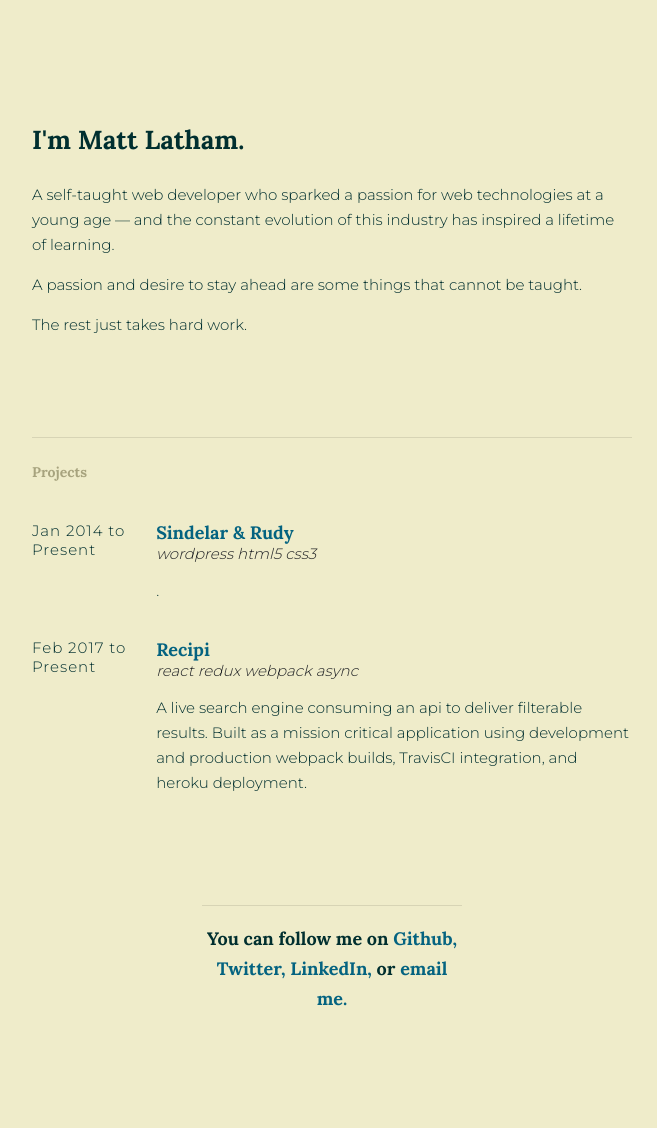
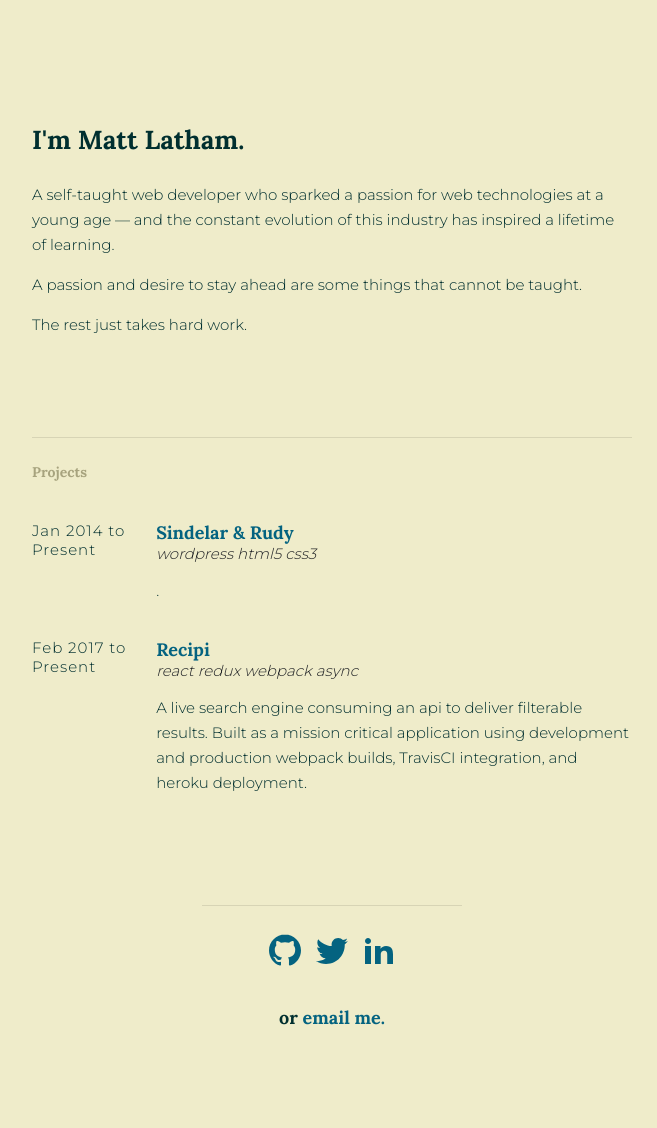
Before and after one commit to notafunction/portfolio, a Jekyll site: the page built from index.html, in a window 1280 px wide. Shown: the whole page, without its empty margins (308-965 px from the left). Built offline with Jekyll 4.4.1, drawn with Linux system fonts in a browser that asks for light colours; nearby versions of some CDN libraries.

Commit message:
Social icons

```diff
--- a/_includes/index/footer.html
+++ b/_includes/index/footer.html
@@ -1,10 +1,10 @@
 <section class="footer">
   <p>
-    You can follow me on
-    <a href="{{ site.data.social.github.link }}">Github,</a>
-    <a href="{{ site.data.social.twitter.link }}">Twitter,</a>
-    <a href="{{ site.data.social.linkedin.link }}">LinkedIn,</a>
-    or
-    <a href="mailto:{{ site.data.global.email }}">email me.</a>
+    <a href="{{ site.data.social.github.link }}"><svg class="icon icon-social icon-github"><use xlink:href="#icon-github"></use></svg></a>
+    <a href="{{ site.data.social.twitter.link }}"><svg class="icon icon-social icon-twitter"><use xlink:href="#icon-twitter"></use></svg></a>
+    <a href="{{ site.data.social.linkedin.link }}"><svg class="icon icon-social icon-linkedin"><use xlink:href="#icon-linkedin"></use></svg></a>
+  </p>
+  <p>
+    or <a href="mailto:{{ site.data.global.email }}">email me.</a>
   </p>
 </section>
--- a/_includes/layouts/header.html
+++ b/_includes/layouts/header.html
@@ -1 +1,22 @@
-<!-- layouts/header.html -->
+<svg style="position: absolute; width: 0; height: 0; overflow: hidden" version="1.1" xmlns="http://www.w3.org/2000/svg" xmlns:xlink="http://www.w3.org/1999/xlink">
+  <defs>
+    <symbol id="icon-arrow" viewBox="0 0 64 64">
+      <title>arrow</title>
+      <path d="M38.828 54.828l20-20c1.562-1.562 1.562-4.095 0-5.657l-20-20c-1.562-1.562-4.095-1.562-5.657 0s-1.562 4.095 0 5.657l13.172 13.172h-38.343c-2.209 0-4 1.791-4 4s1.791 4 4 4h38.343l-13.172 13.172c-0.781 0.781-1.172 1.805-1.172 2.828s0.391 2.047 1.172 2.828c1.562 1.562 4.095 1.562 5.657 0z"></path>
+    </symbol>
+    <symbol id="icon-twitter" viewBox="0 0 64 64">
+      <title>twitter</title>
+      <path d="M64 14.15c-2.35 1.050-4.888 1.75-7.538 2.062 2.712-1.625 4.788-4.2 5.775-7.262-2.538 1.5-5.35 2.6-8.337 3.188-2.4-2.55-5.813-4.138-9.587-4.138-7.25 0-13.125 5.875-13.125 13.125 0 1.025 0.113 2.025 0.337 2.988-10.913-0.55-20.587-5.775-27.063-13.725-1.125 1.938-1.775 4.2-1.775 6.6 0 4.55 2.312 8.575 5.838 10.925-2.15-0.063-4.175-0.663-5.95-1.637 0 0.050 0 0.113 0 0.163 0 6.363 4.525 11.675 10.537 12.875-1.1 0.3-2.262 0.462-3.463 0.462-0.85 0-1.662-0.087-2.475-0.237 1.675 5.212 6.525 9.012 12.262 9.125-4.5 3.525-10.15 5.625-16.313 5.625-1.063 0-2.1-0.063-3.138-0.188 5.825 3.737 12.725 5.9 20.137 5.9 24.15 0 37.362-20.013 37.362-37.362 0-0.575-0.013-1.137-0.038-1.7 2.563-1.837 4.788-4.15 6.55-6.787z"></path>
+    </symbol>
+    <symbol id="icon-github" viewBox="0 0 64 64">
+      <title>github</title>
+      <path d="M32.001 0.79c-17.671 0-32.001 14.326-32.001 32 0 14.138 9.169 26.133 21.884 30.365 1.599 0.296 2.187-0.694 2.187-1.539 0-0.763-0.030-3.284-0.044-5.958-8.903 1.936-10.781-3.776-10.781-3.776-1.455-3.699-3.553-4.682-3.553-4.682-2.903-1.986 0.219-1.945 0.219-1.945 3.213 0.226 4.905 3.298 4.905 3.298 2.855 4.892 7.486 3.477 9.313 2.66 0.287-2.068 1.116-3.48 2.032-4.279-7.108-0.809-14.58-3.553-14.58-15.815 0-3.494 1.25-6.348 3.297-8.589-0.332-0.806-1.428-4.061 0.309-8.469 0 0 2.688-0.86 8.802 3.281 2.552-0.709 5.29-1.065 8.010-1.077 2.719 0.012 5.459 0.368 8.016 1.077 6.108-4.14 8.791-3.281 8.791-3.281 1.742 4.408 0.647 7.663 0.315 8.469 2.051 2.241 3.293 5.096 3.293 8.589 0 12.291-7.486 14.997-14.612 15.789 1.148 0.993 2.17 2.94 2.17 5.926 0 4.282-0.037 7.728-0.037 8.782 0 0.852 0.576 1.85 2.198 1.535 12.708-4.236 21.865-16.227 21.865-30.361 0-17.674-14.327-32-32-32z"></path>
+    </symbol>
+    <symbol id="icon-linkedin" viewBox="0 0 64 64">
+      <title>linkedin</title>
+      <path d="M24 24h11.069v5.674h0.158c1.54-2.762 5.31-5.674 10.928-5.674 11.684 0 13.845 7.273 13.845 16.733v19.267h-11.538v-17.080c0-4.074-0.083-9.314-6.002-9.314-6.009 0-6.926 4.437-6.926 9.018v17.376h-11.534v-36z"></path>
+      <path d="M4 24h12v36h-12v-36z"></path>
+      <path d="M16 14c0 3.314-2.686 6-6 6s-6-2.686-6-6c0-3.314 2.686-6 6-6s6 2.686 6 6z"></path>
+    </symbol>
+  </defs>
+</svg>
--- a/_sass/_typography.scss
+++ b/_sass/_typography.scss
@@ -23,3 +23,16 @@ p {
   font-family: $font, sans-serif;
   font-weight: 400;
 }
+
+.icon {
+  display: inline-block;
+  width: 1em;
+  height: 1em;
+  stroke-width: 0;
+  stroke: currentColor;
+  fill: currentColor;
+}
+.icon-social {
+  font-size: 32px;
+  margin: 10px 5px;
+}
```
